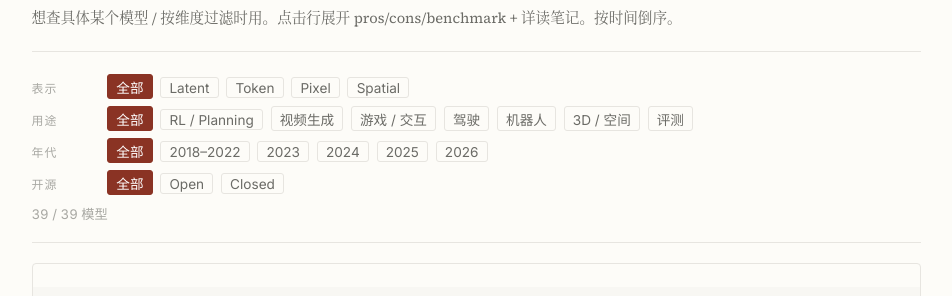
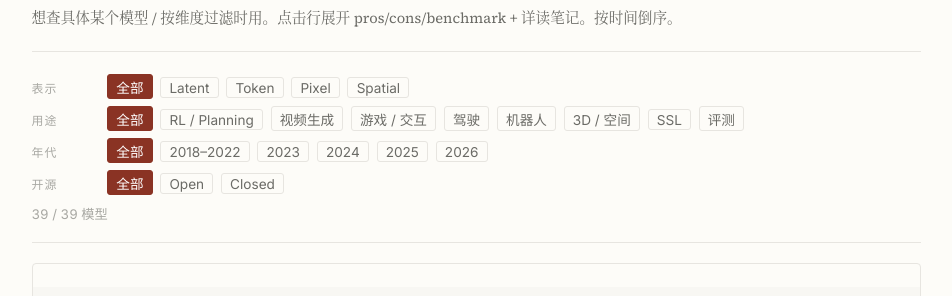
Before and after one commit to pixeli99/PIXELI, a Jekyll site: the page built from world-models.html, in a window 1280 px wide and 900 px high, scrolled down 12053 px. Shown: the part 148-444 px from the top of the window, without its empty margins (164-1116 px from the left). Built offline with Jekyll 4.4.1, drawn with Linux system fonts in a browser that asks for light colours.

Commit message:
World Models：用途筛选器补 SSL 过滤按钮
I-JEPA / V-JEPA / V-JEPA 2 / VGGT-Ω 都标注了 purpose: ssl，但筛选 UI
没有对应按钮，无法单独过滤这条自监督表示学习线。
purposeLabels 里 ssl:'SSL' 已有，过滤逻辑 m.purpose.includes() 也已支持，
只补一个 <button> 即可。

Co-Authored-By: Claude Sonnet 4.6 <noreply@anthropic.com>

```diff
--- a/world-models.html
+++ b/world-models.html
@@ -1172,6 +1172,7 @@ diffusion 或 AR  ControlNet 风格    VLM, 对视频做         在 Predict 上
     <button class="wm-chip" data-filter="purpose" data-value="driving">驾驶</button>
     <button class="wm-chip" data-filter="purpose" data-value="robotics">机器人</button>
     <button class="wm-chip" data-filter="purpose" data-value="spatial">3D / 空间</button>
+    <button class="wm-chip" data-filter="purpose" data-value="ssl">SSL</button>
     <button class="wm-chip" data-filter="purpose" data-value="benchmark">评测</button>
   </div>
   <div class="wm-filter-row" role="group" aria-labelledby="fl-era">
```
